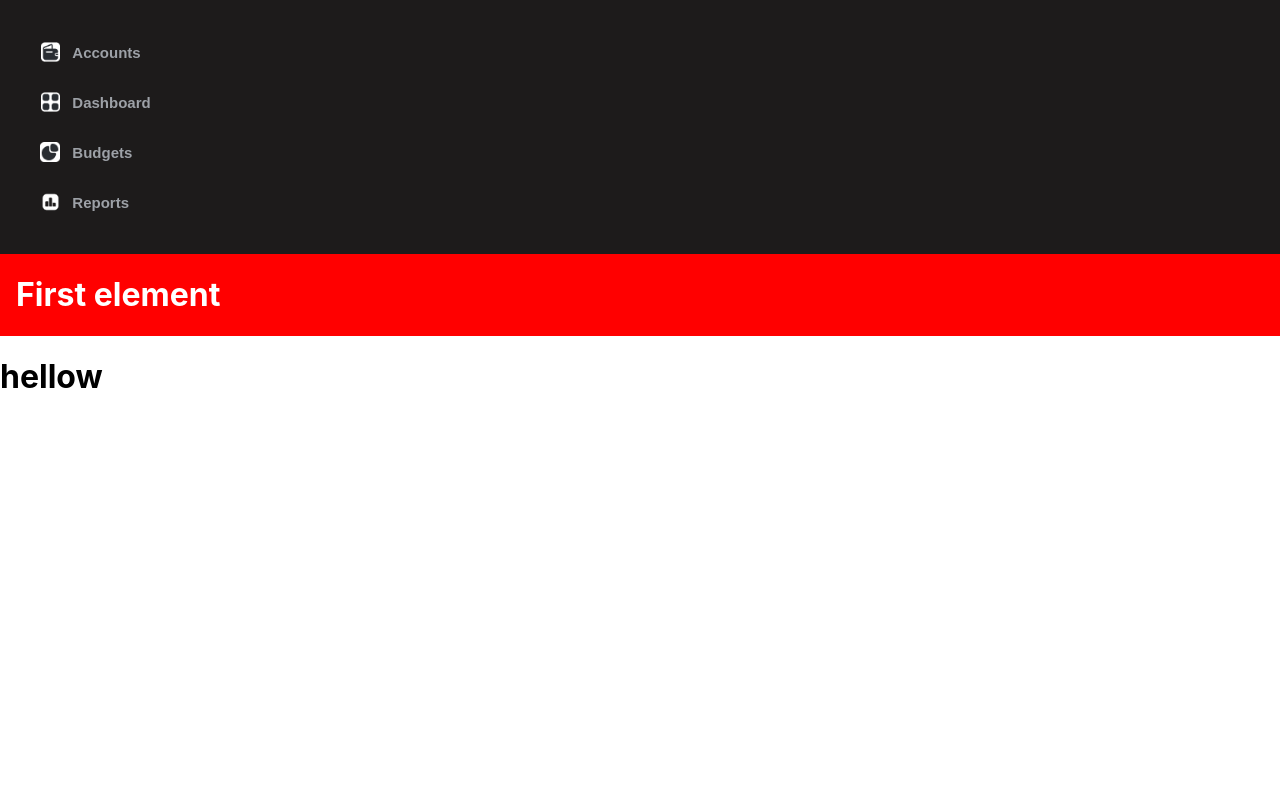
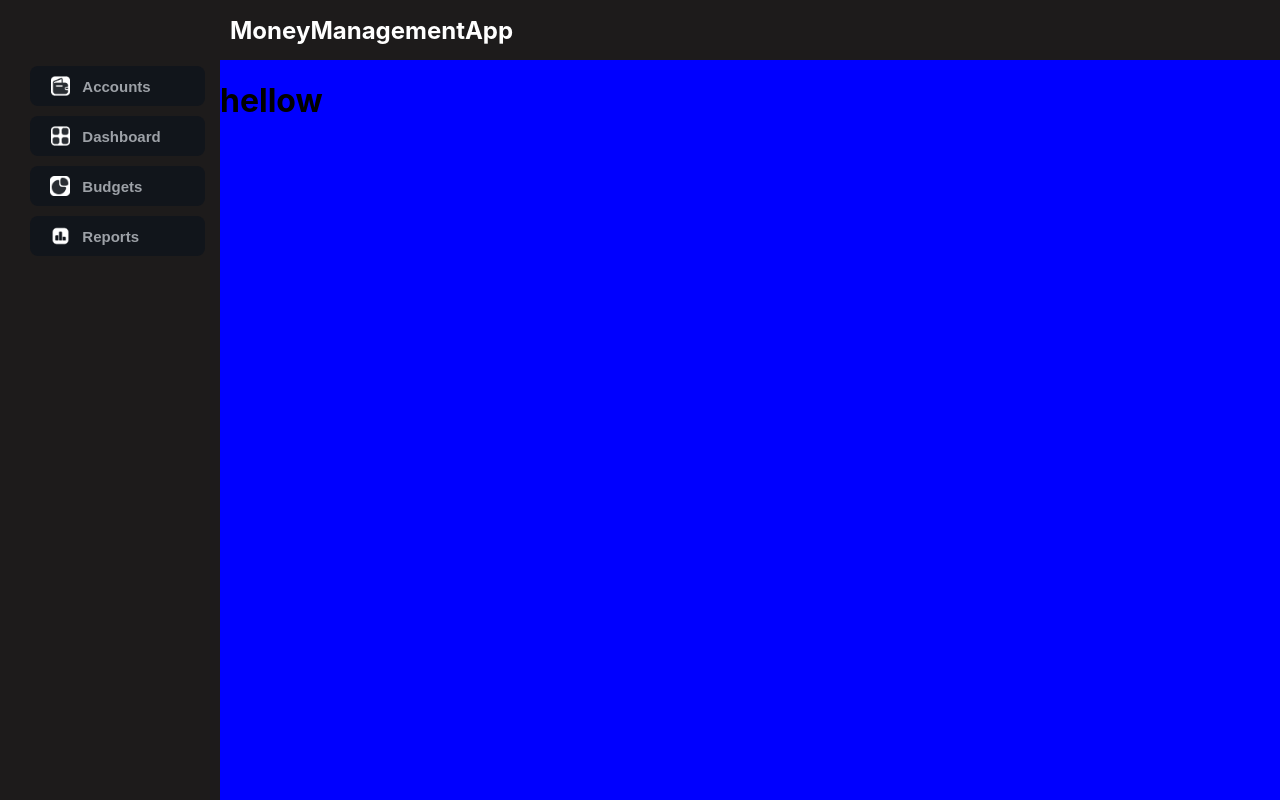
Before and after one commit to marcuandrei1/MoneyManagementApp, a React (Create React App) app in the folder MoneyManagementApp_frontend/: page / in a window 1280 px wide. Built offline with nearby package versions, Linux system fonts and the light colour scheme.

Commit message:
am rezolvat problema cu gridul

```diff
--- a/MoneyManagementApp_frontend/src/components/ContentWindow.js
+++ b/MoneyManagementApp_frontend/src/components/ContentWindow.js
@@ -1,3 +1,5 @@
+import "../styles/contentwindowStyle.css";
+
 function ContentWindow() {
   return (
     <div className="content-window">
--- a/MoneyManagementApp_frontend/src/components/Topbar.js
+++ b/MoneyManagementApp_frontend/src/components/Topbar.js
@@ -3,7 +3,7 @@ import "../styles/topbarStyle.css";
 function Topbar() {
   return (
     <div className="top-bar">
-      <h1>First element</h1>
+      <h1>MoneyManagementApp</h1>
     </div>
   );
 }
--- a/MoneyManagementApp_frontend/src/components/Window.js
+++ b/MoneyManagementApp_frontend/src/components/Window.js
@@ -1,12 +1,13 @@
 import Sidebar from "./Sidebar";
 import Topbar from "./Topbar";
 import ContentWindow from "./ContentWindow";
+import "../styles/windowStyle.css";
 
 function Window() {
   return (
     <div className="window">
+      <Topbar />
       <Sidebar />
-      <Topbar />
       <ContentWindow />
     </div>
   );
--- a/MoneyManagementApp_frontend/src/styles/contentwindowStyle.css
+++ b/MoneyManagementApp_frontend/src/styles/contentwindowStyle.css
@@ -1,6 +1,5 @@
 .content-window {
   background-color: blue;
-
-  grid-column: 2;
-  grid-row: 2;
+  grid-column: 2 / span 3;
+  grid-row: 2 / span 3;
 }
--- a/MoneyManagementApp_frontend/src/styles/sidebarStyle.css
+++ b/MoneyManagementApp_frontend/src/styles/sidebarStyle.css
@@ -1,10 +1,8 @@
 .sidebar {
-  /* width: 220px; */
   background-color: #1d1b1b;
-  padding: 16px 16px 16px 0px;
-  /* height: 100vh; */
+  padding: 50px 16px 16px 0px;
 
-  grid-row: 1 / span 2;
+  grid-row: 1 / span 4; /* Ocupă ambele rânduri */
   grid-column: 1;
 }
 
@@ -16,13 +14,13 @@
 }
 
 .side-bar-btn {
-  width: 100%;
+  width: 95%;
   display: flex;
   align-items: center;
   gap: 12px;
-  padding: 10px 0px;
+  padding: 10px;
   border-radius: 8px;
-  background: transparent;
+  background: #11151b;
   color: #9da1a7;
   font-size: 15px;
   font-weight: 600;
--- a/MoneyManagementApp_frontend/src/styles/topbarStyle.css
+++ b/MoneyManagementApp_frontend/src/styles/topbarStyle.css
@@ -1,8 +1,11 @@
 .top-bar {
-  background-color: red;
-  color: white;
+  background-color: #1d1b1b;
+  grid-column: 2 / span 3; /* stă în coloana 2 */
+  grid-row: 1; /* primul rând */
+
   display: flex;
   align-items: center;
-  justify-content: space-between;
-  padding: 0 16px;
+  padding-left: 10px;
+  color: #ffffff;
+  font-size: 12px;
 }
--- a/MoneyManagementApp_frontend/src/styles/windowStyle.css
+++ b/MoneyManagementApp_frontend/src/styles/windowStyle.css
@@ -1,6 +1,6 @@
 .window {
   display: grid;
-  grid-template-columns: 220px 1fr; /* Sidebar + restul */
-  grid-template-rows: 60px 1fr; /* Topbar + content */
+  grid-template-columns: 220px auto; /* Sidebar + restul */
+  grid-template-rows: 60px auto; /* Topbar + content */
   height: 100vh;
 }
```
